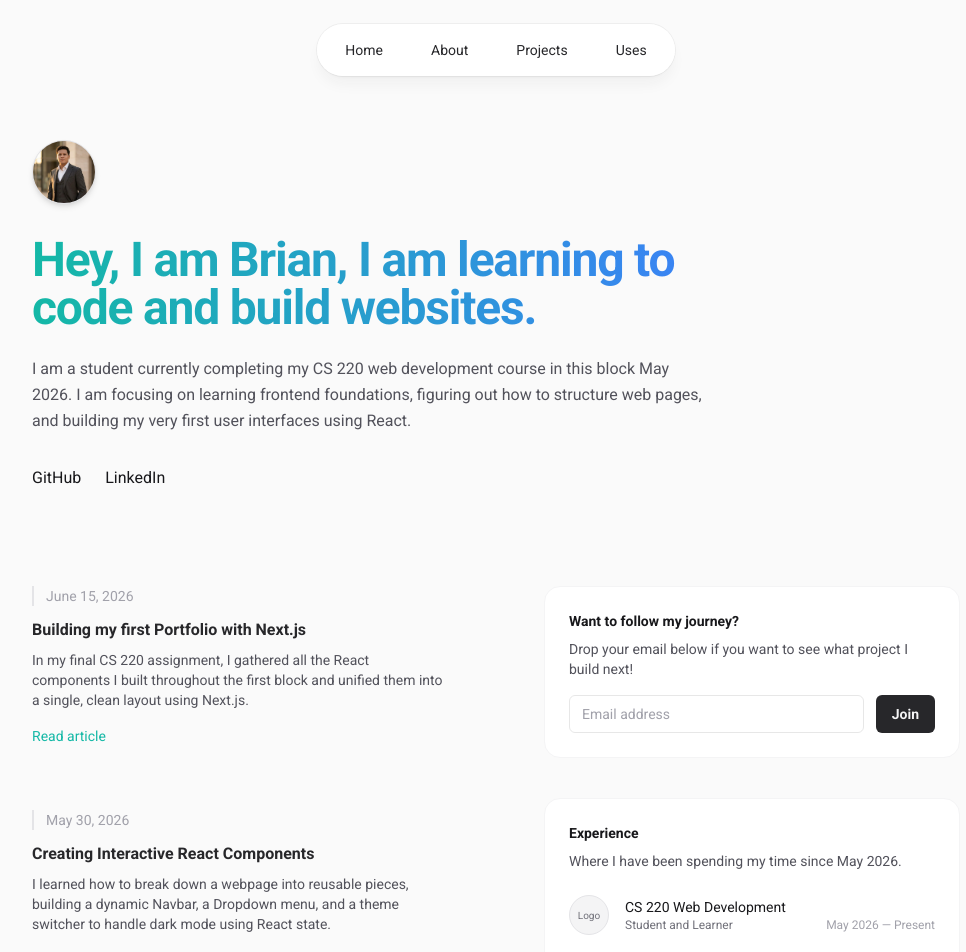
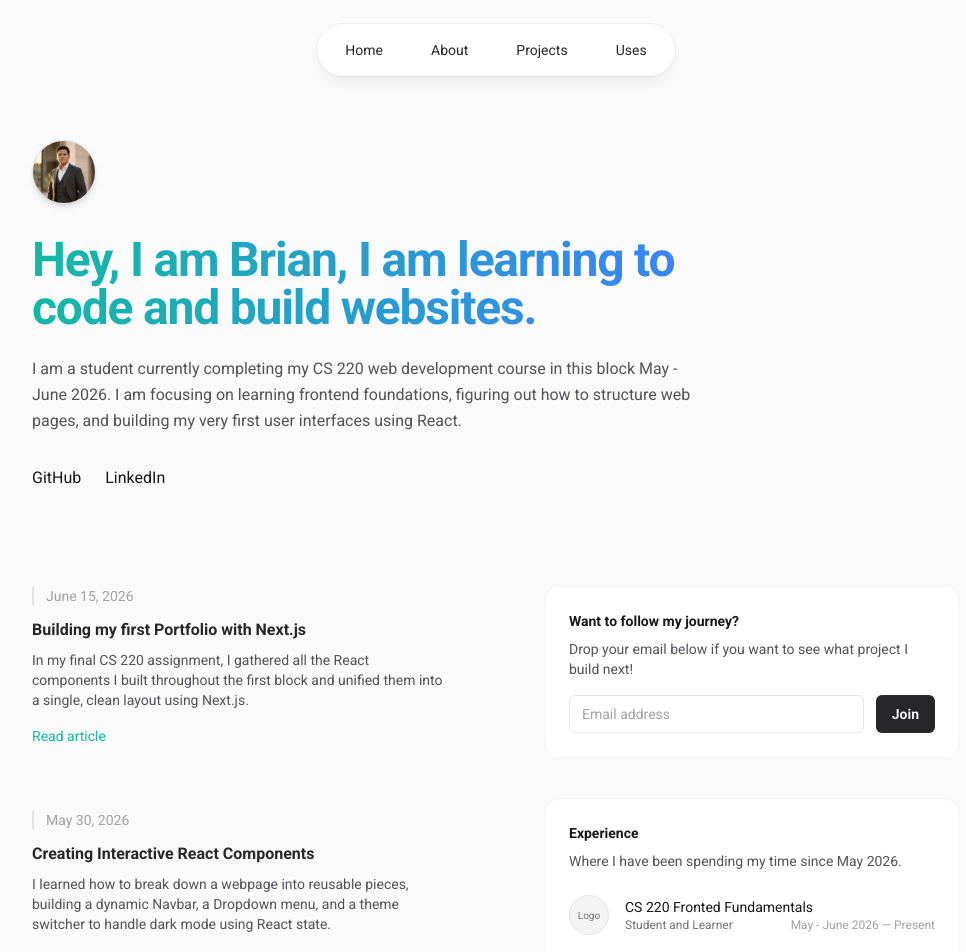
Before and after one commit to elbrianslayers/portfolio, a Next.js app: page /portfolio/ in a window 1280 px wide. Shown: the top 952 px of the page, without its empty margins (144-1110 px from the left). Built offline with nearby package versions, Linux system fonts and the light colour scheme.

Commit message:
Update page.jsx

```diff
--- a/src/app/page.jsx
+++ b/src/app/page.jsx
@@ -6,8 +6,8 @@ import SkillsWidget from "../components/SkillsWidget";
 
 export default function Home() {
   const experiences = [
-    { organization: "CS 220 Web Development", jobTitle: "Student and Learner", startYear: "May 2026", endYear: null },
-    { organization: "My Bedroom Desk", jobTitle: "Self Taught Coder", startYear: "May 2026", endYear: null },
+    { organization: "CS 220 Fronted Fundamentals", jobTitle: "Student and Learner", startYear: "May - June 2026", endYear: null },
+    { organization: "My Bedroom Desk", jobTitle: "Self Taught Coder", startYear: "May - June 2026", endYear: null },
   ];
 
   const skills = [
@@ -29,7 +29,7 @@ export default function Home() {
             Hey, I am Brian, I am learning to code and build websites.
           </h1>
           <p className="text-base text-zinc-600 dark:text-zinc-400 mb-8 leading-relaxed">
-            I am a student currently completing my CS 220 web development course in this block May 2026. I am focusing on
+            I am a student currently completing my CS 220 web development course in this block May - June 2026. I am focusing on
             learning frontend foundations, figuring out how to structure web pages, and building my very first user
             interfaces using React.
           </p>
```
